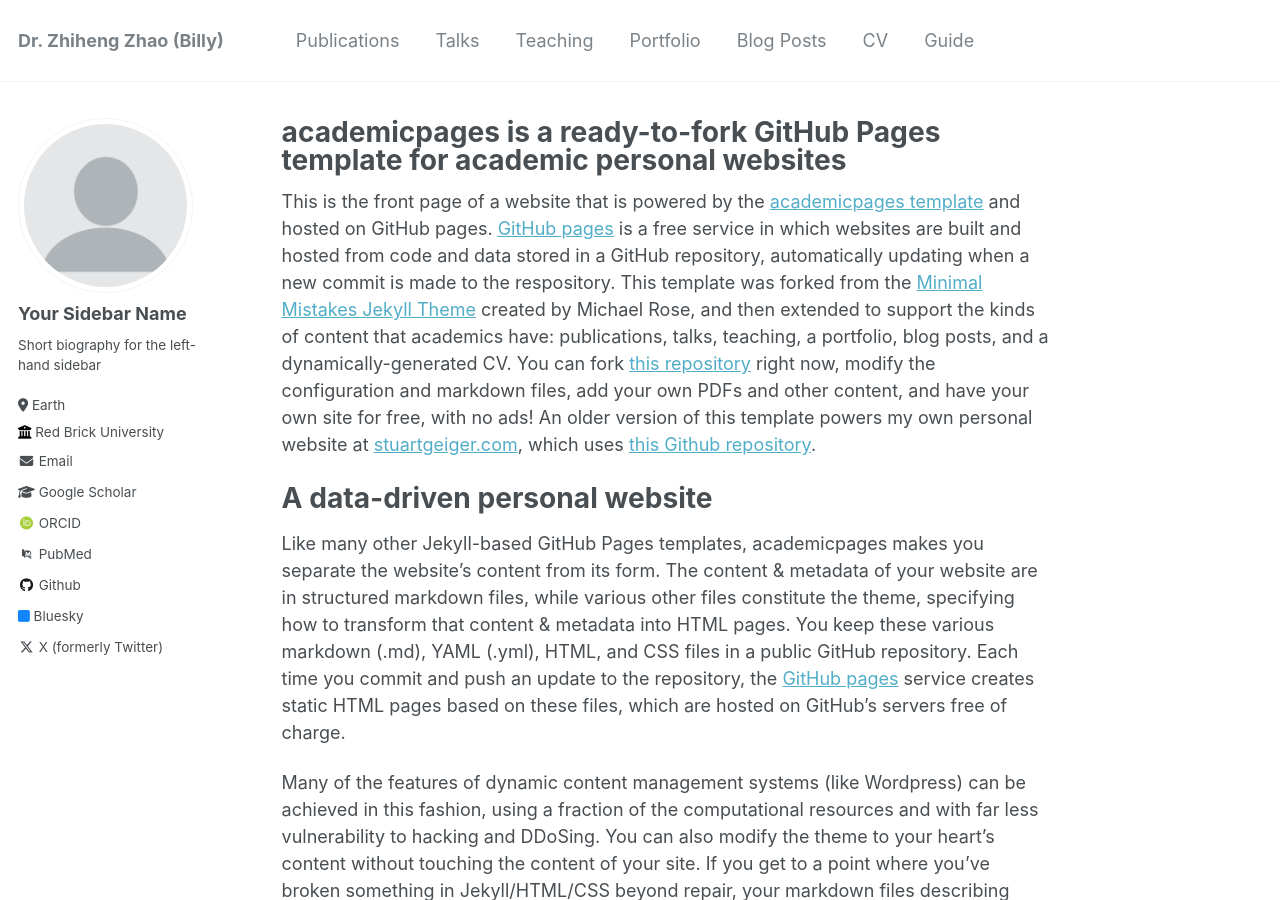
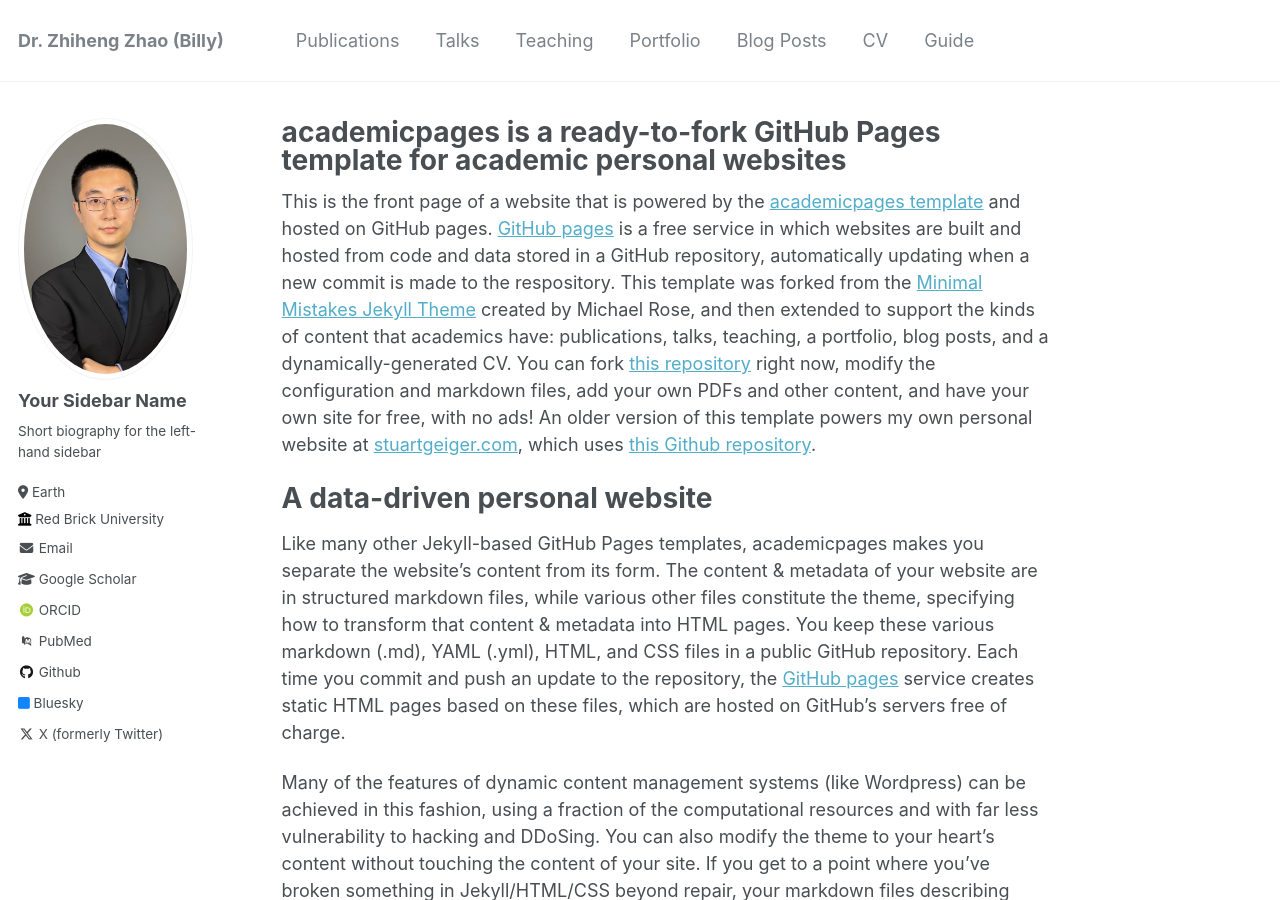
Before and after one commit to billyzzh/billyzzh.github.io, a Jekyll site: the page built from _pages/about.md, in a window 1280 px wide and 900 px high. Built offline with Jekyll 4.4.1, drawn with Linux system fonts in a browser that asks for light colours; some web fonts are replaced.

Commit message:
Update _config.yml

```diff
--- a/_config.yml
+++ b/_config.yml
@@ -20,7 +20,7 @@
 #               Additional customization can be done by editing /_includes/author-profile.html
 author:
   # Biographic information
-  avatar           : "profile.png"
+  avatar           : "Zhiheng-Zhao.png"
   name             : "Your Sidebar Name"
   pronouns         : # example: "she/her"
   bio              : "Short biography for the left-hand sidebar"
```
